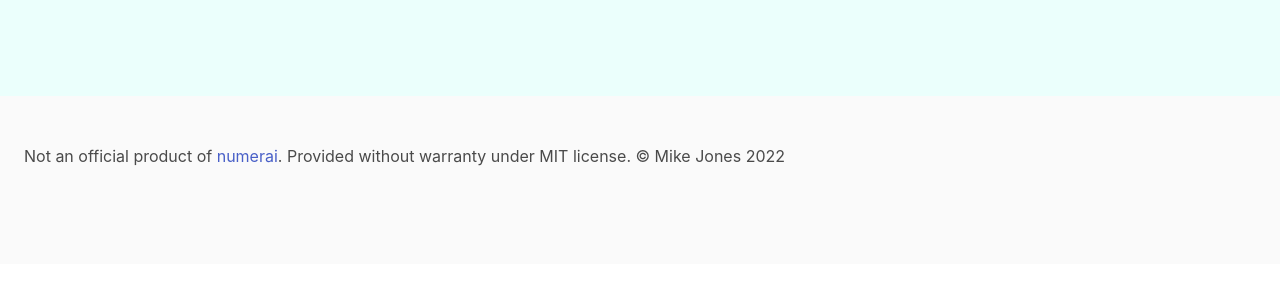
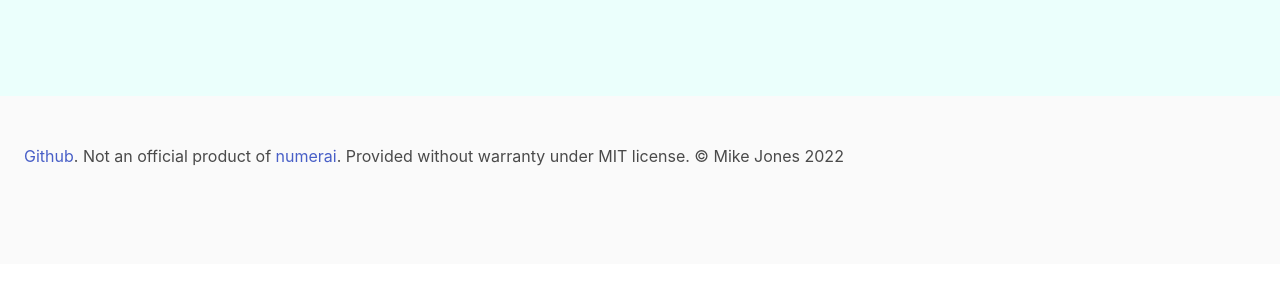
Before and after one commit to mikedbjones/numerai-earnings, a Flask app: template flask_app/templates/base.html in a window 1280 px wide. Shown: the part 60-360 px from the top of the page. Run offline with Flask 3, Linux system fonts and the light colour scheme; the template is opened without the code that fills it, so the values that code supplies are empty; some libraries are stand-ins or nearby versions.

Commit message:
Add github link in footer

```diff
--- a/flask_app/templates/base.html
+++ b/flask_app/templates/base.html
@@ -42,7 +42,7 @@
     <footer class="footer">
     <div class="content">
       <p>
-        Not an official product of <a href="https://numer.ai">numerai</a>. Provided without warranty under MIT license. &copy; Mike Jones 2022
+        <a href="https://github.com/mikedbjones/numerai-earnings/">Github</a>. Not an official product of <a href="https://numer.ai">numerai</a>. Provided without warranty under MIT license. &copy; Mike Jones 2022
       </p>
     </div>
   </footer>
```
